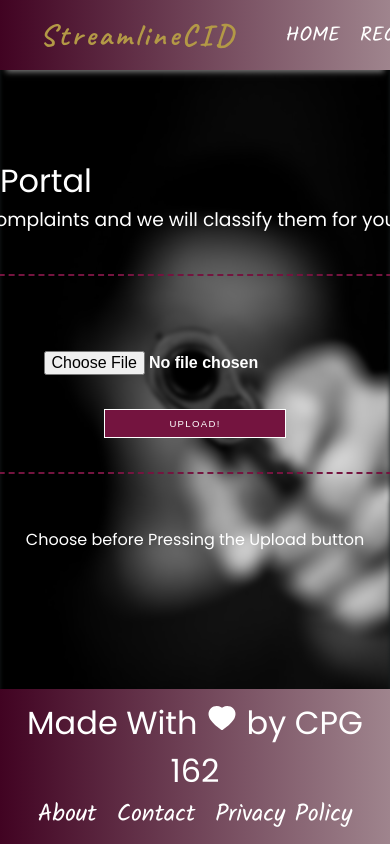
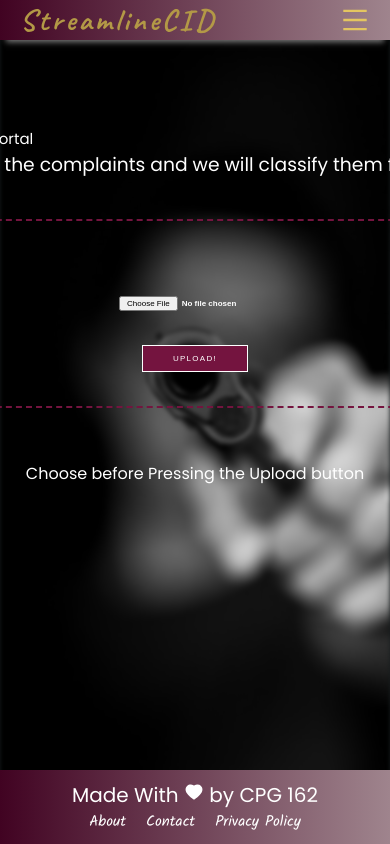
Before and after one commit to garimachandna/Capstone, a React (Create React App) app in the folder website/cid/: page /uploadcsv in a window 390 px wide. Built offline with nearby package versions, Linux system fonts and the light colour scheme; a web font is replaced by a local one.

Commit message:
made responsive

```diff
--- a/website/cid/src/components/complaintlist.js
+++ b/website/cid/src/components/complaintlist.js
@@ -14,7 +14,7 @@ const ComplaintsList = ({
           <th>S. No.</th>
           <th>Complainant Name</th>
           <th>Complaint Address</th>
-          <th>Complainant Phone</th>
+          <th id="phone">Complainant Phone</th>
           <th>Complaint</th>
           <th>Priority</th>
           {/* <th>Delete</th> */}
@@ -27,7 +27,7 @@ const ComplaintsList = ({
             <td>{index + 1}</td>
             <td>{complaint.name}</td>
             <td>{complaint.address}</td>
-            <td>{complaint.phone}</td>
+            <td id="phone">{complaint.phone}</td>
             <td>{complaint.complaint}</td>
             <td>
               <input
--- a/website/cid/src/components/layout/header.js
+++ b/website/cid/src/components/layout/header.js
@@ -1,9 +1,16 @@
-import React from "react";
+import React, { useEffect } from "react";
 import { NavLink, Link } from "react-router-dom";
 import { useAuth } from "../../context/auth";
+import { AiOutlineMenu } from "react-icons/ai";
+import { useState } from "react";
 
 function Header() {
   const [auth, setAuth] = useAuth();
+  const [isMenuOpen, setMenuOpen] = useState(false);
+
+  const toggleMenu = () => {
+    setMenuOpen(!isMenuOpen);
+  };
   const handleLogout = () => {
     setAuth({
       ...auth,
@@ -13,31 +20,23 @@ function Header() {
     localStorage.removeItem("auth");
   };
 
-  console.log(auth);
-  console.log(auth.user);
+  // console.log(auth);
+  // console.log(auth.user);
   if (auth.user) console.log(auth.user.role);
   return (
     <div>
       <nav className="navbar navbar-expand-lg bg-body-tertiary">
         <div className="container-fluid">
-          <button
-            className="navbar-toggler"
-            type="button"
-            data-bs-toggle="collapse"
-            data-bs-target="#navbarTogglerDemo01"
-            aria-controls="navbarTogglerDemo01"
-            aria-expanded="false"
-            aria-label="Toggle navigation"
+          <div className="collapse navbar-collapse" id="navbarTogglerDemo01">
+            <Link to="/" className="navbar-brand">
+              StreamlineCID
+            </Link>
+          </div>
+          <ul
+            className={`navbar-nav ms-auto mb-2 mb-lg-0 ${
+              isMenuOpen ? "active" : ""
+            }`}
           >
-            <span className="navbar-toggler-icon" />
-          </button>
-
-          <ul className="navbar-nav ms-auto mb-2 mb-lg-0">
-            <div className="collapse navbar-collapse" id="navbarTogglerDemo01">
-              <Link to="/" className="navbar-brand">
-                StreamlineCID
-              </Link>
-            </div>
             <li className="nav-item">
               <NavLink to="/" className="nav-link ">
                 Home
@@ -101,6 +100,19 @@ function Header() {
               </>
             )}
           </ul>
+          <button
+            className="navbar-toggler"
+            id="menu-icon"
+            type="button"
+            data-bs-toggle="collapse"
+            data-bs-target="#navbarTogglerDemo01"
+            aria-controls="navbarTogglerDemo01"
+            aria-expanded="false"
+            aria-label="Toggle navigation"
+            onClick={toggleMenu}
+          >
+            <AiOutlineMenu></AiOutlineMenu>
+          </button>
         </div>
       </nav>
     </div>
--- a/website/cid/src/index.css
+++ b/website/cid/src/index.css
@@ -87,6 +87,7 @@ main{
 .navbar-collapse{
     display: flex;
     justify-content: flex-start;
+    align-items: center;
     padding-right: 40px;
     font-weight: bold;
     font-size: 30px;
@@ -158,6 +159,11 @@ main{
 }
 
 
+.container-fluid{
+    display: flex;
+}
+
+
 /* footer */
 .footer{
     padding: 10px;
@@ -197,3 +203,59 @@ p{
 h2,h3,h4,h5,h6{
     font-family: 'Poppins' sans-serif;
 }
+
+
+@media (max-width: 678px) {
+    /* #title{
+        margin-top: 90px;
+    } */
+    .navbar{
+        font-size: 14px;
+    }
+
+    .navbar-toggler{
+        display: contents;
+        height: 100px;
+        width: 100px;
+    }
+
+    .navbar-toggler svg{
+        color: #e4c560;
+    height: auto;
+    width: 30px;
+    }
+    .navbar-nav{
+        display: flex;
+        flex-direction: column;
+        cursor: pointer;
+        position: absolute;
+        background: linear-gradient(to left, rgb(159, 132, 141), rgb(65, 3, 34));
+        top: 38px;
+        left: 0;
+        width: 100%;
+        height: 0;
+        overflow: hidden;
+        transition: height 0.3s ease-in-out;
+    }
+
+    .navbar-nav.active{
+        display: flex;
+        height: 90px;
+        border-top:2px solid #b39946;
+        border-bottom: none;
+    }
+
+    .container-fluid{
+        display: flex;
+        flex-direction: row;
+        justify-content: space-between;
+    }
+
+    .footer{
+        font-size: 10px !important;
+    }
+
+    .footer p{
+        font-size: 15px !important;
+    }
+}
--- a/website/cid/src/pages/Viewresult.js
+++ b/website/cid/src/pages/Viewresult.js
@@ -23,12 +23,12 @@ const imageData = [
     alt: "murder",
   },
   {
-    label: "Rape/Molestation",
+    label: "Rape",
     url: "/images/carousel/rape.jpg",
     alt: "rape",
   },
   {
-    label: "Robbery",
+    label: "Thefts",
     url: "images/carousel/robbery2.jpg",
     alt: "theft",
   },
--- a/website/cid/src/styles/filecomplaint.css
+++ b/website/cid/src/styles/filecomplaint.css
@@ -67,7 +67,7 @@ body {
     flex-direction: column;
     /* justify-content: center; */
     align-items: flex-start;
-    width: -webkit-fill-available;
+    width: max-content;
   }
 
 
@@ -164,7 +164,6 @@ textarea{
 
 #file .myform-container{
     justify-content: flex-start;
-    padding-left: 50px;
     padding-top: 15px;
     width: -webkit-fill-available;
 }
@@ -180,3 +179,40 @@ textarea{
 #file .box input{
     margin-left: 5px;
 }
+
+@media (max-width: 678px) {
+  #headings h1, #headings p{
+    font-size: 20px !important;
+  }
+  input, textarea{
+    font-size: 10px;
+  }
+}
+
+@media (max-width: 531px) {
+  #headings h1, #headings p{
+    font-size: 17px !important;
+  }
+  input, textarea{
+    font-size: 10px;
+  }
+}
+
+@media (max-width: 451px) {
+  #headings h1, #headings p{
+    font-size: 15px !important;
+  }
+  input, textarea{
+    font-size: 8px;
+  }
+
+  button{
+    font-size: 8px !important;
+  }
+}
+
+@media (max-width: 372px) {
+  #headings h1, #headings p{
+    font-size: 10px !important;
+  }
+}
--- a/website/cid/src/styles/viewcategory.css
+++ b/website/cid/src/styles/viewcategory.css
@@ -268,3 +268,27 @@ select:hover{
       /* reduce thickness of arrow */
         stroke-width: 1px;
     }
+
+
+@media (max-width: 690px) {
+    #filter label, #filter select, table{
+        font-size: 12px !important;
+    }
+}
+
+@media (max-width: 570px) {
+    #filter label,#filter select, table{
+        font-size: 10px !important;
+    }
+}
+
+@media (max-width: 480px) {
+    #filter label,#filter select, table{
+        font-size: 8px !important;
+    }
+}
+@media (max-width: 480px) {
+    #phone{
+        display: none;
+    }
+}
--- a/website/cid/src/styles/viewresult.css
+++ b/website/cid/src/styles/viewresult.css
@@ -1,5 +1,6 @@
 #title{
     margin-bottom: 40px;
+    margin-top: 20px;
 }
 
 .viewresult::before{
@@ -32,7 +33,7 @@
 .cards{
     width: auto;
     height: auto;
-    margin: 10px;
+    margin: 15px;
     /* border: 1px solid black; */
     border-radius: 10px;
     overflow: hidden;
@@ -84,3 +85,60 @@
     flex-direction: row;
 
 }
+
+@media (max-width: 1000px) {
+    /* .pie-chart {
+      max-width: 200px; /* Adjust the maximum width for smaller screens } */
+    .card-container{
+        grid-template-columns: repeat(2, 1fr);
+    }
+
+    .card-title{
+        font-size: medium;
+    }
+  }
+
+  @media (max-width: 830px) {
+    .pieandcard{
+        flex-direction: column;
+        align-items: center;
+    }
+
+  }
+
+  @media (max-width: 550px) {
+    .card-container{
+        grid-template-columns: 1fr;
+    }
+
+    .cards{
+        margin: 30px 50px;
+    }
+
+    #title{
+        font-size: 45px;
+    }
+  }
+
+  @media (max-width: 440px) {
+    .pie canvas{
+        height: 400px !important;
+        width: 400px !important;
+    }
+
+    #title{
+        font-size: 35px;
+    }
+  }
+
+
+  @media (max-width: 350px) {
+    .pie canvas{
+        height: 300px !important;
+        width: 300px !important;
+    }
+
+    #title{
+        font-size: 30px;
+    }
+  }
```
Also changed, not shown: website/cid/src/styles/uploadcsv.css (line endings or trailing spaces).
